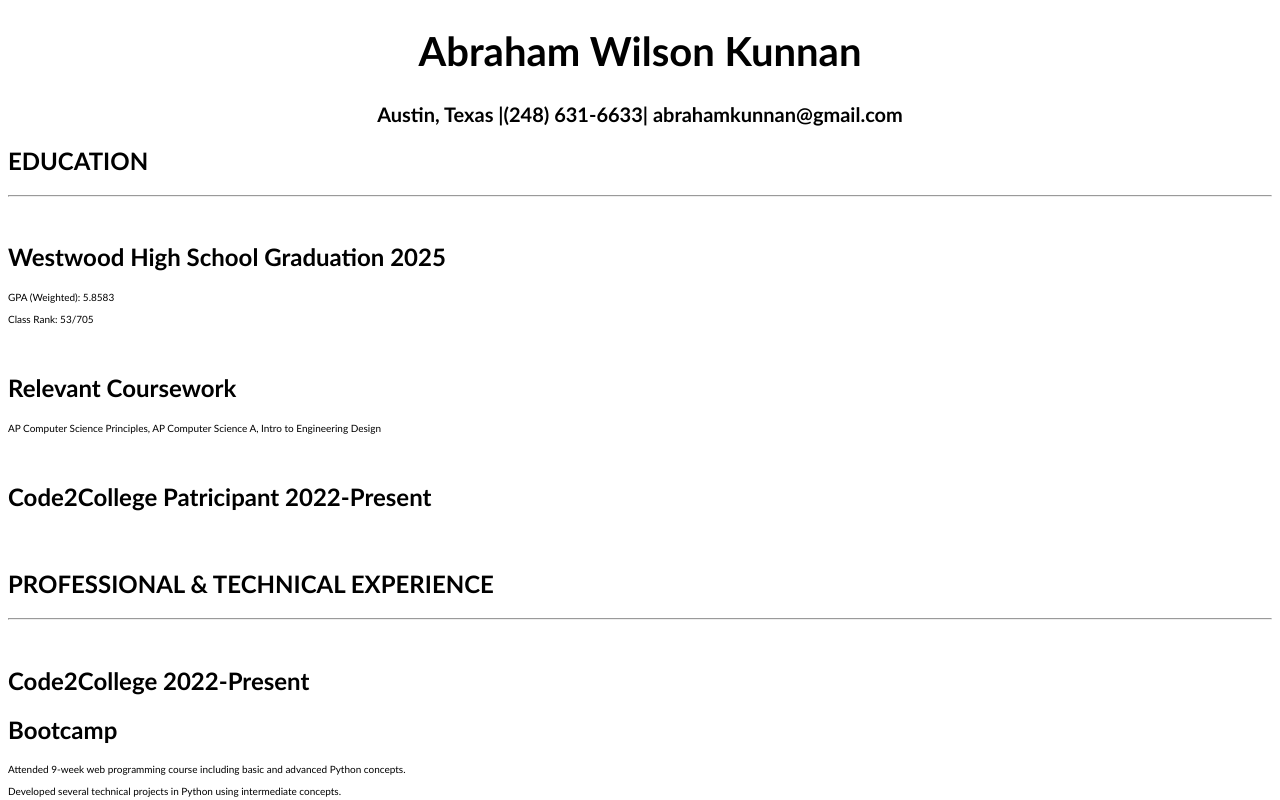
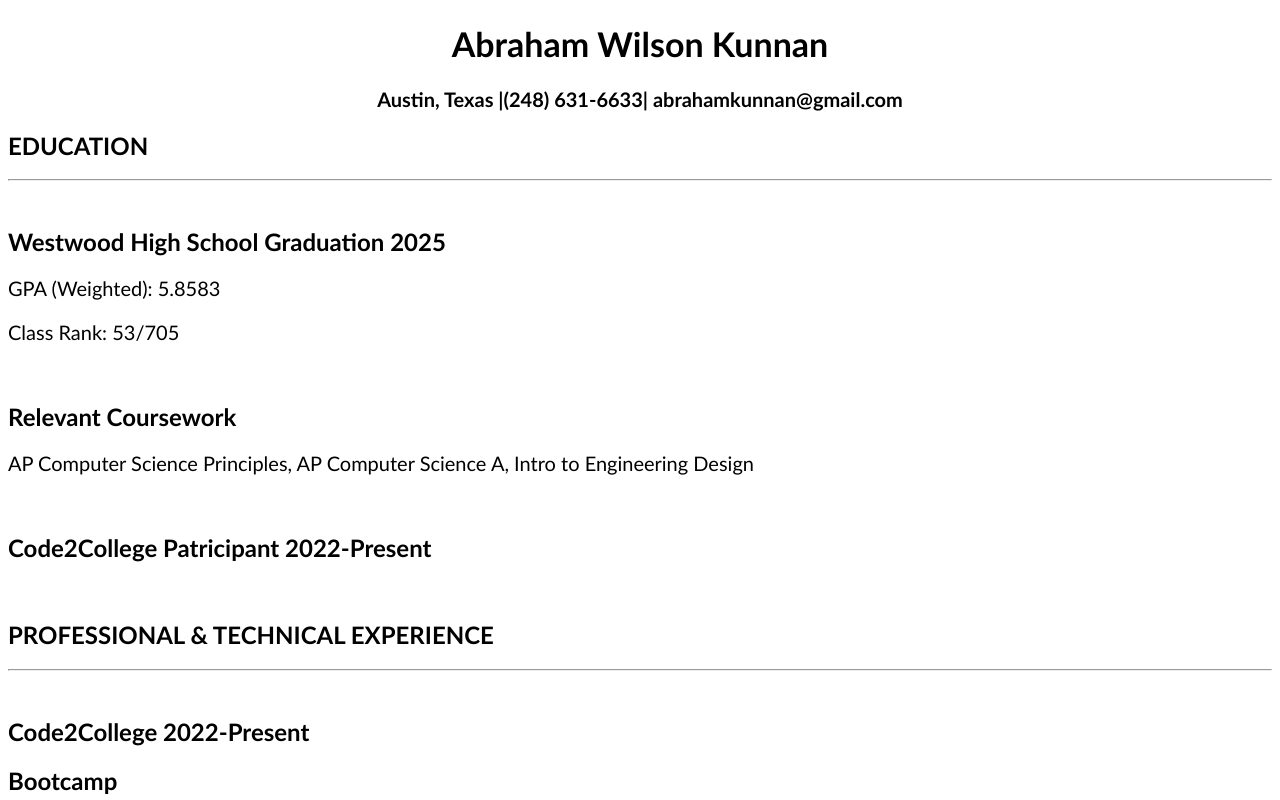
Before and after one commit to abrahamkunnan/Project-1, a plain HTML site: page index.html in a window 1280 px wide. Shown: the top 800 px of the page. Drawn offline with Linux system fonts and the light colour scheme.

Commit message:
Update index.html
font size

```diff
--- a/index.html
+++ b/index.html
@@ -15,12 +15,12 @@
 }
 p {
   font-family: calibri;
-  font-size: 10px;
+  font-size: 20px;
 }
       h1 {
   font-family: calibri;
   text-align: center;
-  font-size: 40px;
+  font-size: 34px;
 }
   </style>
 </head>
```
